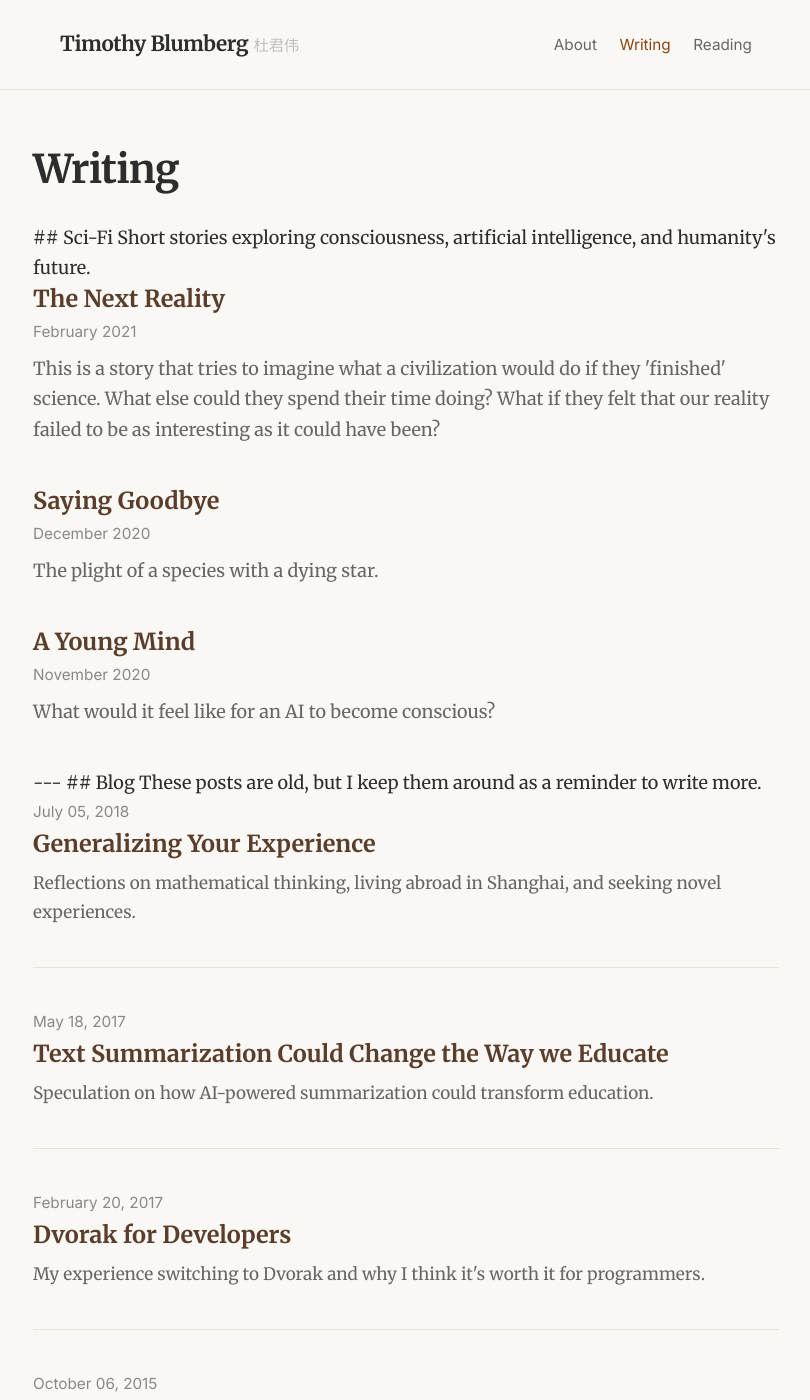
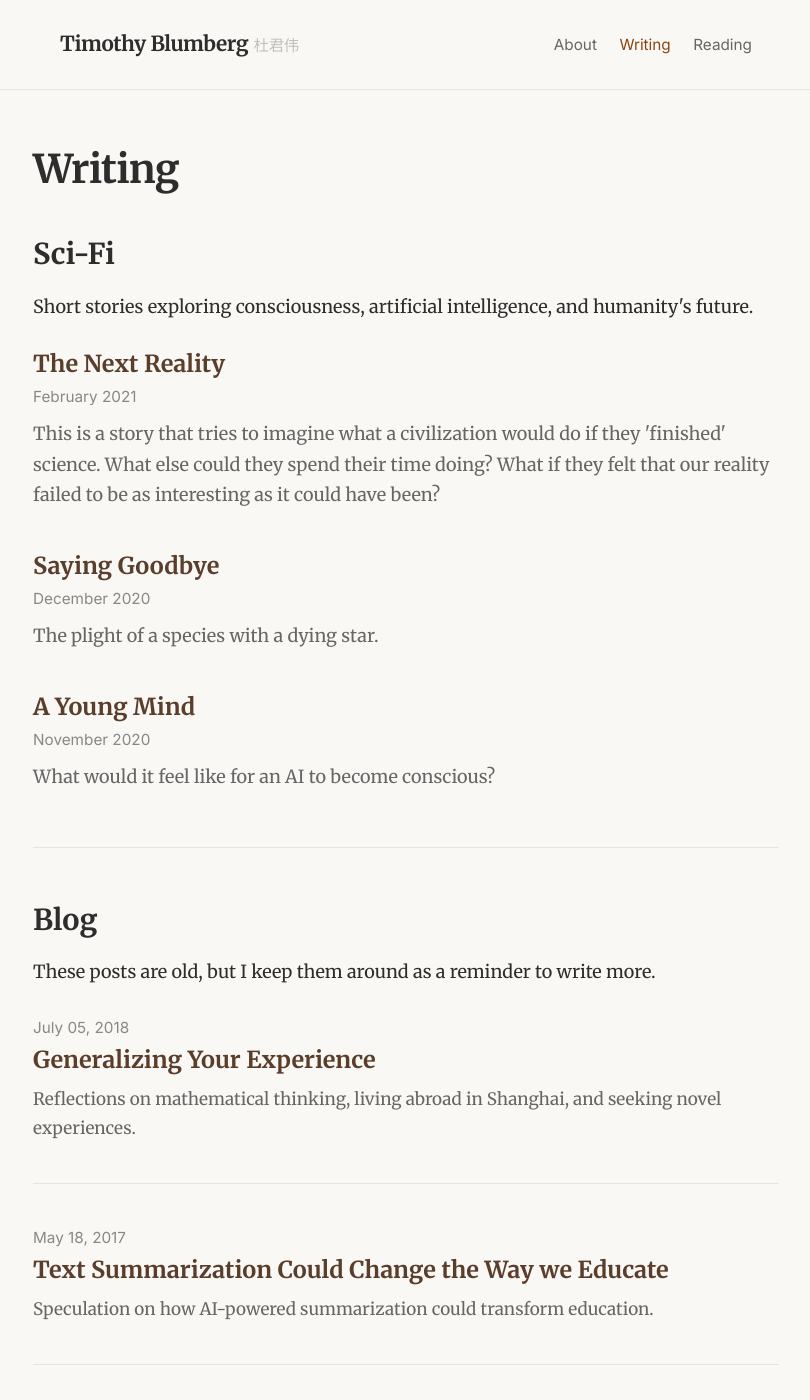
Before and after one commit to TimelyToga/TimelyToga.github.io, a Jekyll site: the page built from writing.html, in a window 1280 px wide and 1400 px high. Shown: the whole window, without its empty margins (234-1044 px from the left). Built offline with Jekyll 4.4.1, drawn with Linux system fonts in a browser that asks for light colours.

Commit message:
Fix heading rendering on Writing page

```diff
--- a/writing.html
+++ b/writing.html
@@ -4,9 +4,9 @@
 permalink: /writing/
 ---
 
-## Sci-Fi
+<h2>Sci-Fi</h2>
 
-Short stories exploring consciousness, artificial intelligence, and humanity's future.
+<p>Short stories exploring consciousness, artificial intelligence, and humanity's future.</p>
 
 {% assign sorted_scifi = site.scifi | sort: 'date' | reverse %}
 {% for story in sorted_scifi %}
@@ -17,11 +17,11 @@
 </div>
 {% endfor %}
 
----
+<hr>
 
-## Blog
+<h2>Blog</h2>
 
-These posts are old, but I keep them around as a reminder to write more.
+<p>These posts are old, but I keep them around as a reminder to write more.</p>
 
 <ul class="post-list">
 {% assign sorted_posts = site.posts | sort: 'date' | reverse %}
```
